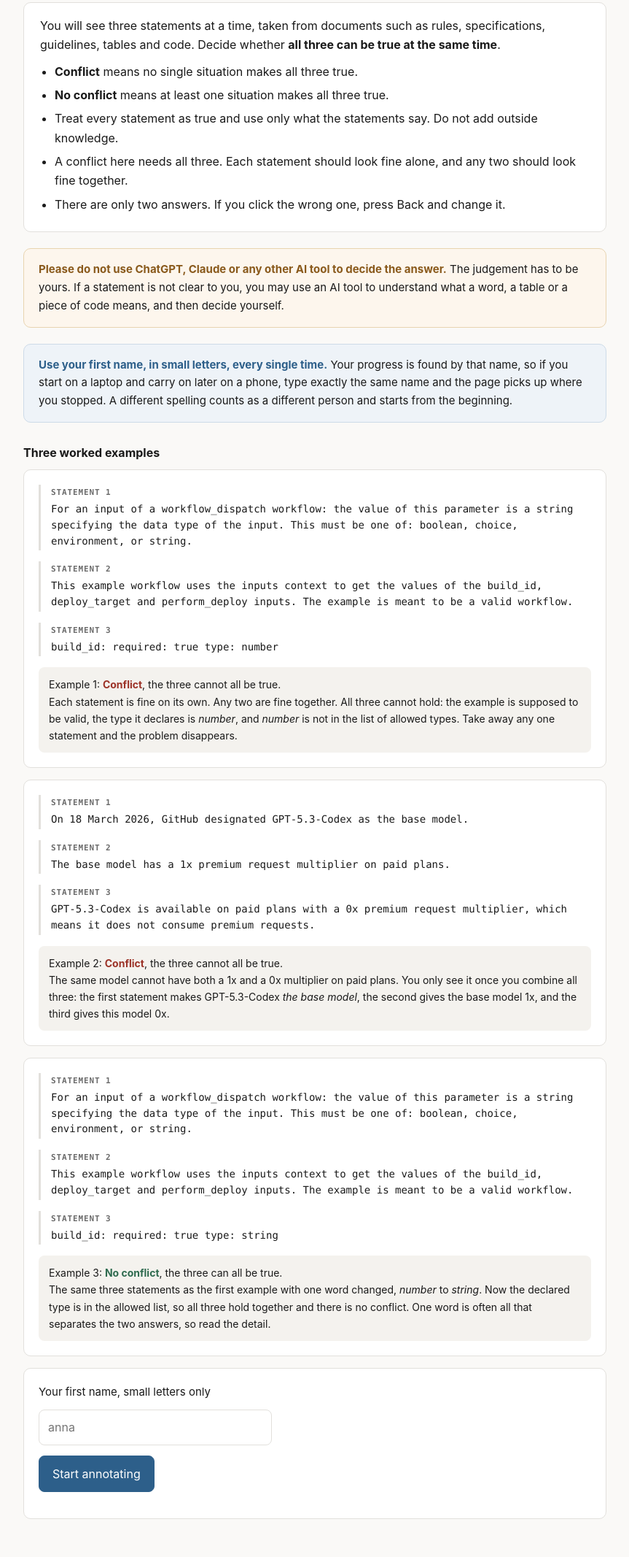
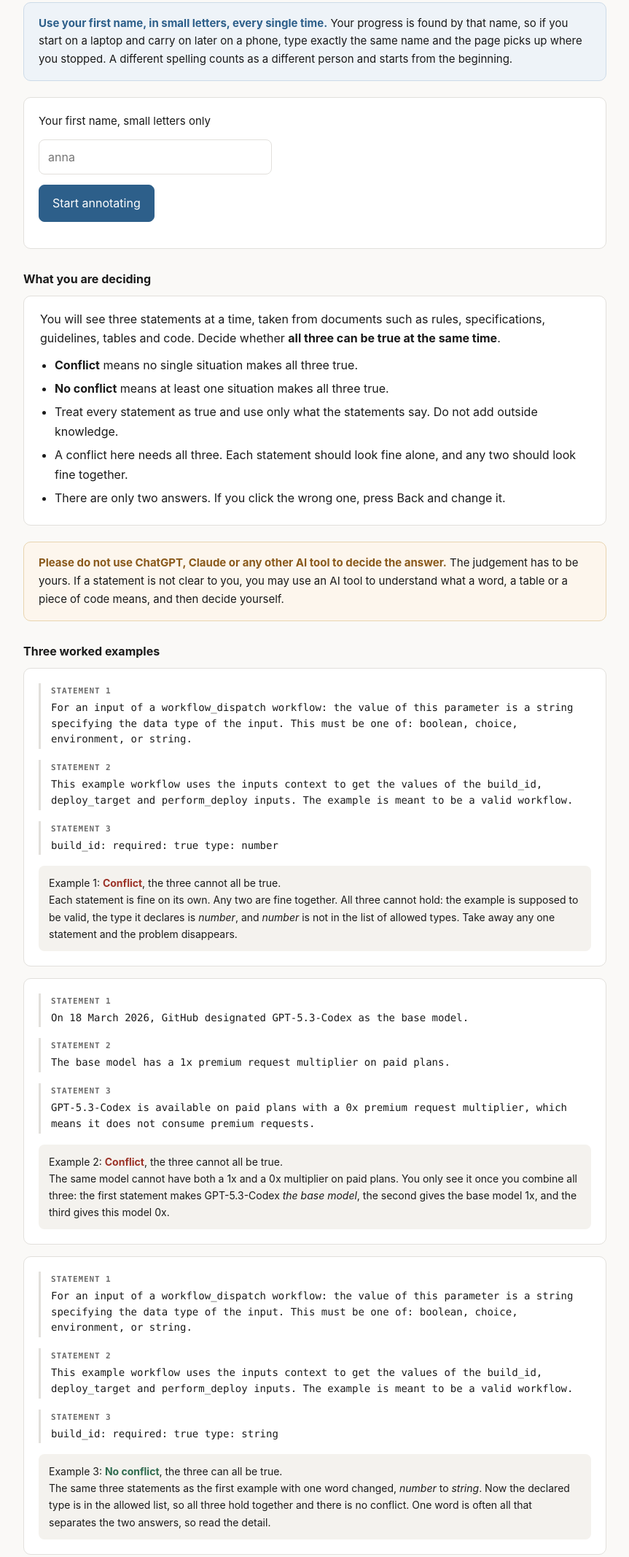
Before and after one commit to tharun-kumar-korinepalli/debtric-annotation, a plain HTML site: page index.html in a window 1280 px wide. Shown: the part 111-2244 px from the top of the page at 73% size, without its empty margins (208-1071 px from the left). Drawn offline with Linux system fonts and the light colour scheme.

Commit message:
Add files via upload

```diff
--- a/index.html
+++ b/index.html
@@ -170,6 +170,19 @@ function intro() {
   document.getElementById("app").innerHTML = `
     <h1>Three-way conflict annotation</h1>
     <p class="sub">Please read this page once before you start. It takes two minutes.</p>
+    <div class="name">
+      <b>Use your first name, in small letters, every single time.</b>
+      Your progress is found by that name, so if you start on a laptop and carry on later on a phone,
+      type exactly the same name and the page picks up where you stopped. A different spelling counts
+      as a different person and starts from the beginning.
+    </div>
+    <div class="card">
+      <p class="q">Your first name, small letters only</p>
+      <input type="text" id="nm" placeholder="anna" autocomplete="off" autocapitalize="off" spellcheck="false">
+      <div class="row" style="margin-top:14px"><button class="pri" id="go">Start annotating</button></div>
+      <p class="note" id="st"></p>
+    </div>
+    <h2>What you are deciding</h2>
     <div class="rules">
       You will see three statements at a time, taken from documents such as rules, specifications,
       guidelines, tables and code. Decide whether <b>all three can be true at the same time</b>.
@@ -182,20 +195,8 @@ function intro() {
       </ul>
     </div>
     ${warnHtml()}
-    <div class="name">
-      <b>Use your first name, in small letters, every single time.</b>
-      Your progress is found by that name, so if you start on a laptop and carry on later on a phone,
-      type exactly the same name and the page picks up where you stopped. A different spelling counts
-      as a different person and starts from the beginning.
-    </div>
     <h2>Three worked examples</h2>
-    ${EXAMPLES.map((e, i) => exampleHtml(e, i + 1)).join("")}
-    <div class="card">
-      <p class="q">Your first name, small letters only</p>
-      <input type="text" id="nm" placeholder="anna" autocomplete="off" autocapitalize="off" spellcheck="false">
-      <div class="row" style="margin-top:14px"><button class="pri" id="go">Start annotating</button></div>
-      <p class="note" id="st"></p>
-    </div>`;
+    ${EXAMPLES.map((e, i) => exampleHtml(e, i + 1)).join("")}`;
   const nm = document.getElementById("nm");
   nm.value = state.name || "";
   nm.oninput = () => { nm.value = clean(nm.value); };
```
